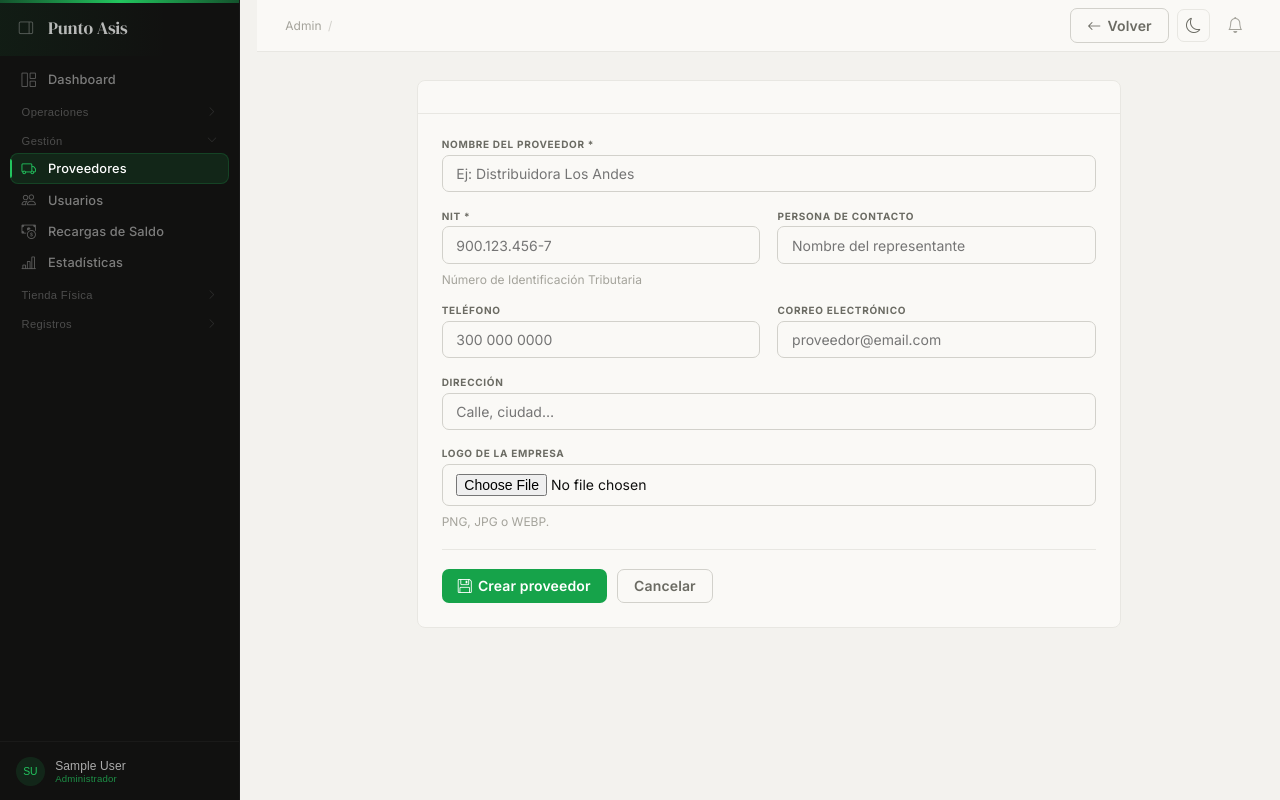
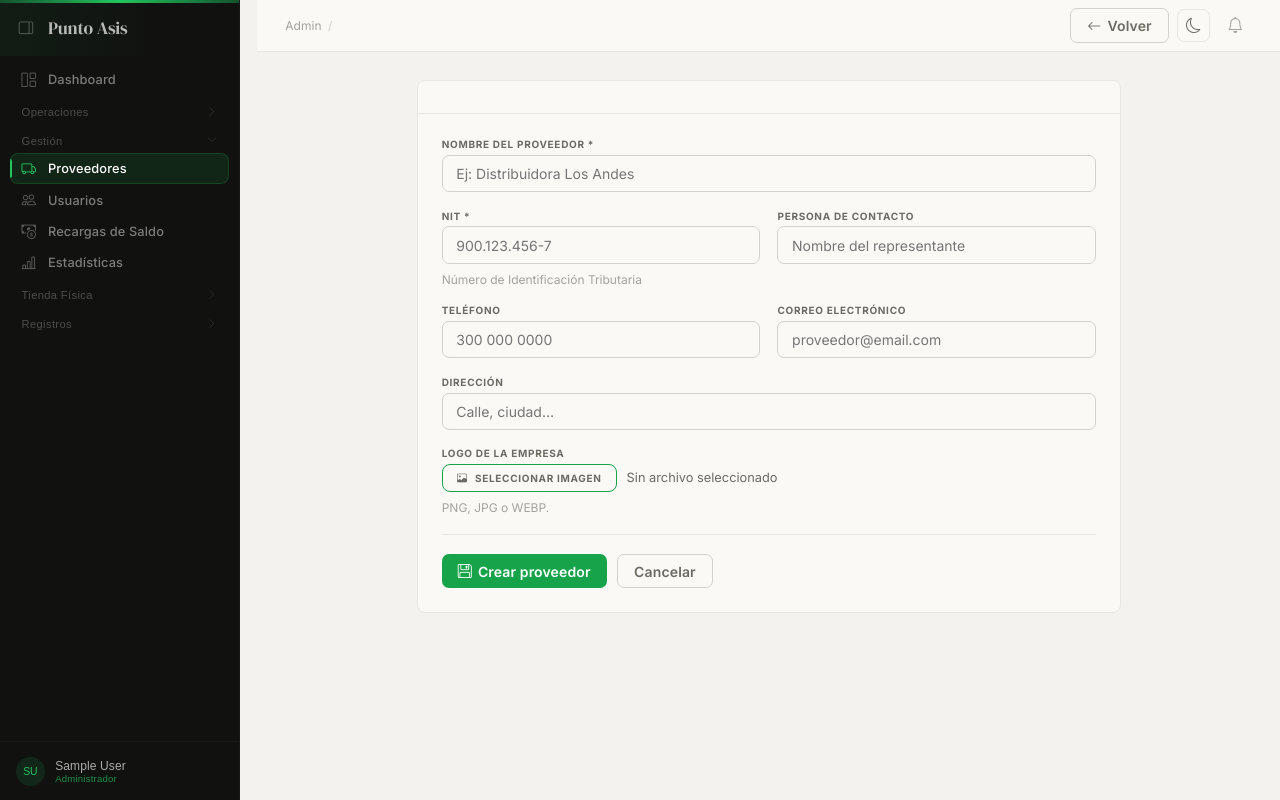
Before and after one commit to LValenciaGarcia/edupos, a Django app: template app_admin/templates/app_admin/proveedor_form.html in a window 1280 px wide. Run offline with Django 5.2, Linux system fonts and the light colour scheme; the template is opened without the code that fills it, so the values that code supplies are empty; the visitor is signed in with stand-in values (Sample User, id 1).

Commit message:
design: unificar file inputs en formularios de edición
Reemplaza los inputs nativos y previsualizaciones gigantes por un componente
consistente: botón estilizado + nombre del archivo en texto. Afecta
producto_form, ingrediente_form, proveedor_form e insumo_form.
Añade clases .file-picker / .file-picker-btn / .file-picker-name a base.css.

Co-Authored-By: Claude Sonnet 4.6 <noreply@anthropic.com>

```diff
--- a/app_admin/templates/app_admin/proveedor_form.html
+++ b/app_admin/templates/app_admin/proveedor_form.html
@@ -46,13 +46,15 @@
 
       <div class="field full">
         <label>Logo de la empresa</label>
-        {% if proveedor.logo %}
-          <img src="{{ proveedor.logo.url }}" id="logo-preview"
-               style="display:block;max-width:8rem;max-height:8rem;object-fit:contain;border:1px solid var(--gray-200);border-radius:8px;margin-bottom:.5rem;">
-        {% else %}
-          <img id="logo-preview" alt="" style="display:none;max-width:8rem;max-height:8rem;object-fit:contain;border:1px solid var(--gray-200);border-radius:8px;margin-bottom:.5rem;">
-        {% endif %}
-        <input type="file" name="logo" accept="image/*" onchange="previewLogo(this)">
+        <div class="file-picker">
+          <input type="file" name="logo" id="logo-input" accept="image/*">
+          <label for="logo-input" class="file-picker-btn">
+            <i class="bi bi-image"></i> Seleccionar imagen
+          </label>
+          <span class="file-picker-name" id="logo-name">
+            {% if proveedor.logo %}{{ proveedor.logo.name|cut:"proveedores/" }}{% else %}Sin archivo seleccionado{% endif %}
+          </span>
+        </div>
         <span class="hint">PNG, JPG o WEBP. {% if proveedor.logo %}Dejar vacío para conservar el actual.{% endif %}</span>
       </div>
 
@@ -72,12 +74,10 @@
 
 {% block extra_js %}
 <script>
-function previewLogo(input) {
-  if (input.files && input.files[0]) {
-    const preview = document.getElementById('logo-preview');
-    preview.src = URL.createObjectURL(input.files[0]);
-    preview.style.display = 'block';
-  }
-}
+document.getElementById('logo-input').addEventListener('change', function () {
+  const el = document.getElementById('logo-name');
+  if (this.files.length) { el.textContent = this.files[0].name; el.classList.add('has-file'); }
+  else { el.textContent = 'Sin archivo seleccionado'; el.classList.remove('has-file'); }
+});
 </script>
 {% endblock %}
--- a/static/css/base.css
+++ b/static/css/base.css
@@ -1254,3 +1254,24 @@ html[data-theme="dark"] input[type="checkbox"] {
 .pa-toast-msg  { flex: 1; font-size: .83rem; line-height: 1.4; }
 .pa-toast-close { background: none; border: none; color: #fff; opacity: .55; cursor: pointer; font-size: 1rem; padding: 0; line-height: 1; }
 .pa-toast-close:hover { opacity: 1; }
+
+/* ── File picker ─────────────────────────────────────────────────────────── */
+.file-picker { display: flex; align-items: center; gap: .6rem; flex-wrap: wrap; }
+.file-picker input[type="file"] { display: none; }
+.file-picker-btn {
+  display: inline-flex; align-items: center; gap: .45rem;
+  padding: .42rem .9rem; border-radius: 8px;
+  border: 1.5px solid var(--leaf); background: transparent;
+  color: var(--leaf-dark); font-size: .82rem; font-weight: 600;
+  cursor: pointer; transition: background .15s, color .15s;
+  white-space: nowrap;
+}
+.file-picker-btn:hover { background: var(--leaf); color: #fff; }
+[data-theme="dark"] .file-picker-btn { color: var(--leaf-bright); border-color: var(--leaf-bright); }
+[data-theme="dark"] .file-picker-btn:hover { background: var(--leaf-bright); color: #111; }
+.file-picker-name {
+  font-size: .8rem; color: var(--stone); max-width: 220px;
+  overflow: hidden; text-overflow: ellipsis; white-space: nowrap;
+}
+.file-picker-name.has-file { color: var(--leaf-dark); font-weight: 500; }
+[data-theme="dark"] .file-picker-name.has-file { color: var(--leaf-bright); }
```
Also changed, not shown: app_admin/templates/app_admin/ingrediente_form.html (+14 -17 lines), app_admin/templates/app_admin/insumo_form.html (+12 -12 lines), app_admin/templates/app_admin/producto_form.html (+14 -13 lines).
